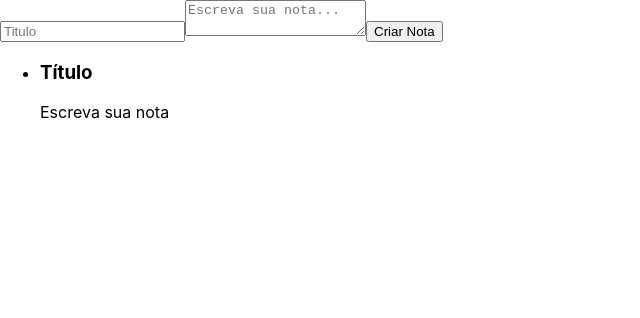
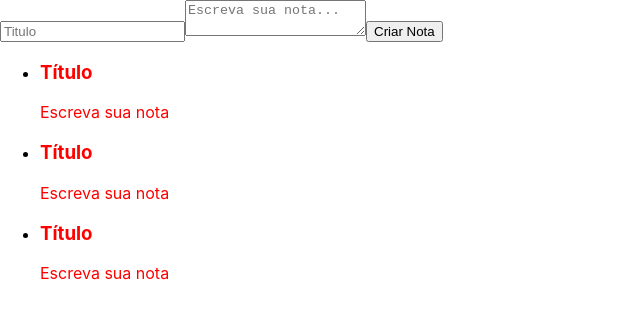
Before and after one commit to leobloise/formacao_react, a React (Create React App) app: page / in a window 1280 px wide. Shown: the top 318 px of the page, without its empty margins (0-640 px from the left). Built offline with nearby package versions, Linux system fonts and the light colour scheme.

Commit message:
Estilizando componentes

```diff
--- a/src/App.js
+++ /dev/null
@@ -1,31 +0,0 @@
-import React from "react";
-
-
-function App() {
-  return (
-    <section>
-      <form>
-            <input type="text" placeholder="Titulo"></input>
-            <textarea placeholder="Escreva sua nota..."></textarea>
-            <button> Criar Nota </button>
-      </form>
-      <ul>
-        <li>
-            <section>
-              <header>
-                <h3>
-                  Título
-                </h3>
-                <p>
-                  Escreva sua nota
-                </p>
-              </header>
-            </section>
-        </li>
-      </ul>
-    </section>
-
-  );
-}
-
-export default App;
--- /dev/null
+++ b/src/App.jsx
@@ -0,0 +1,19 @@
+import React, { Component } from "react";
+import ListaDeNotas from "./components/ListaDeNotas";
+import FormularioCadastro from "./components/FormularioCadastro";
+
+
+class App extends Component {
+
+  render() {
+    return (
+      <section>
+        <FormularioCadastro></FormularioCadastro>
+        <ListaDeNotas></ListaDeNotas>
+      </section>
+    );
+  }
+
+}
+
+export default App;
--- /dev/null
+++ b/src/components/CardNota/CardNota.jsx
@@ -0,0 +1,22 @@
+import React, { Component } from 'react'
+import './estilo.css'
+
+
+export default class CardNota extends Component {
+
+    render() {
+        return(
+            <section className="card-nota ">
+                <header>
+                    <h3>
+                        Título
+                    </h3>
+                    <p>
+                        Escreva sua nota
+                    </p>
+                </header>
+            </section>
+        );
+    }
+
+}
--- /dev/null
+++ b/src/components/CardNota/estilo.css
@@ -0,0 +1,3 @@
+.card-nota {
+    color: red;
+}
--- /dev/null
+++ b/src/components/FormularioCadastro.jsx
@@ -0,0 +1,17 @@
+import React, { Component } from 'react'
+
+class FormularioCadastro extends Component {
+
+    render() {
+        return (
+            <form>
+                <input type="text" placeholder="Titulo"></input>
+                <textarea placeholder="Escreva sua nota..."></textarea>
+                <button> Criar Nota </button>
+            </form>
+        )
+    }
+
+}
+
+export default FormularioCadastro
--- /dev/null
+++ b/src/components/ListaDeNotas.jsx
@@ -0,0 +1,23 @@
+import React, { Component } from 'react'
+import CardNota from './CardNota/CardNota'
+
+class ListaDeNotas extends Component {
+    render() {
+        return(
+            <ul>
+                {
+                    Array.of('Trabalho', 'Trabalho', 'Estudos').map(
+                        (titulo, index) => (
+                                <li key={index}>
+                                    <CardNota></CardNota>
+                                </li>
+                            )
+                    )
+                }
+
+            </ul>
+        );
+    }
+}
+
+export default ListaDeNotas
--- a/src/index.js
+++ b/src/index.js
@@ -1,7 +1,7 @@
 import React from 'react';
 import ReactDOM from 'react-dom';
 import './index.css';
-import App from './App';
+import App from './App.jsx';
 
 ReactDOM.render(
   <React.StrictMode>
```
